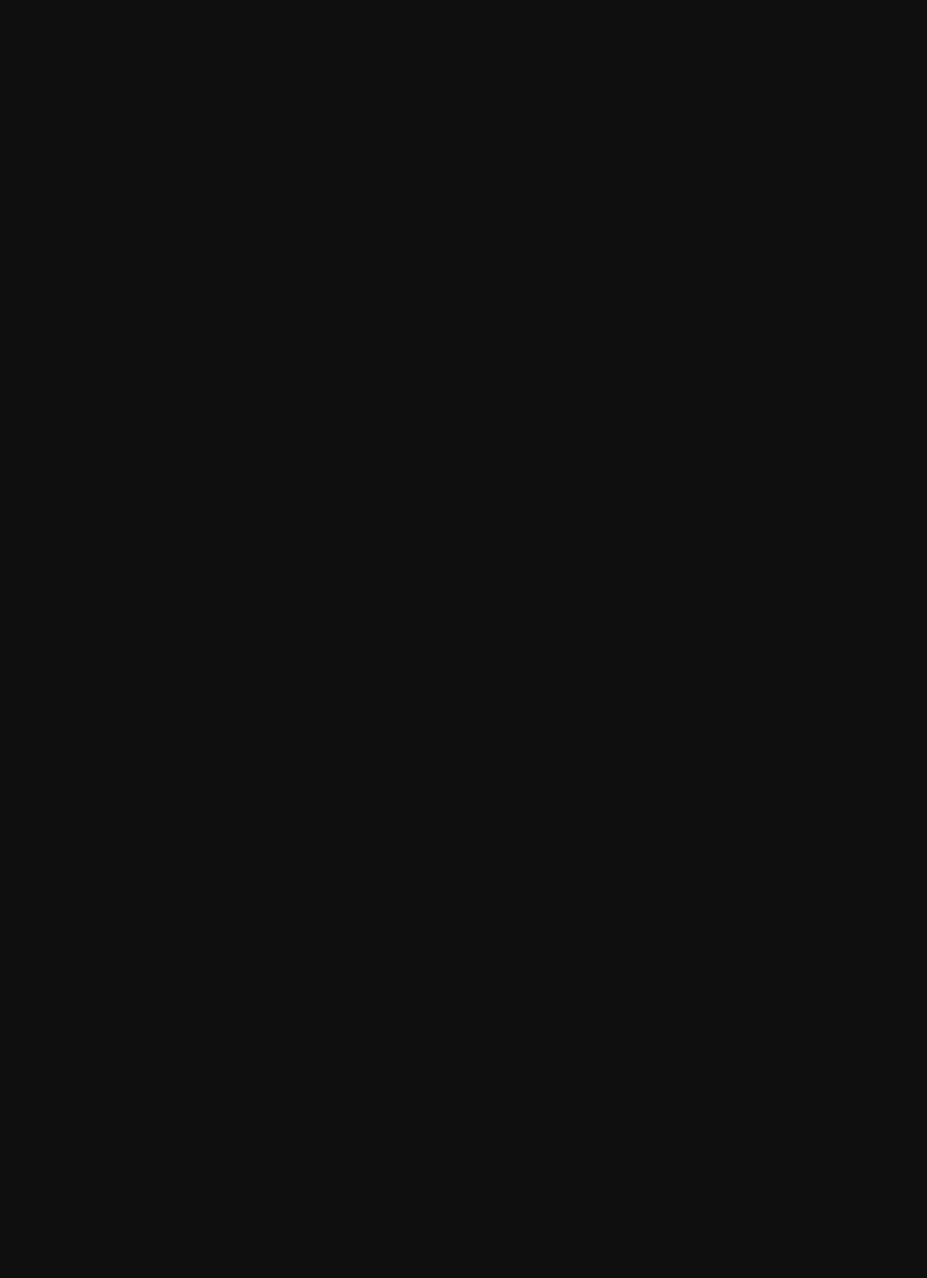
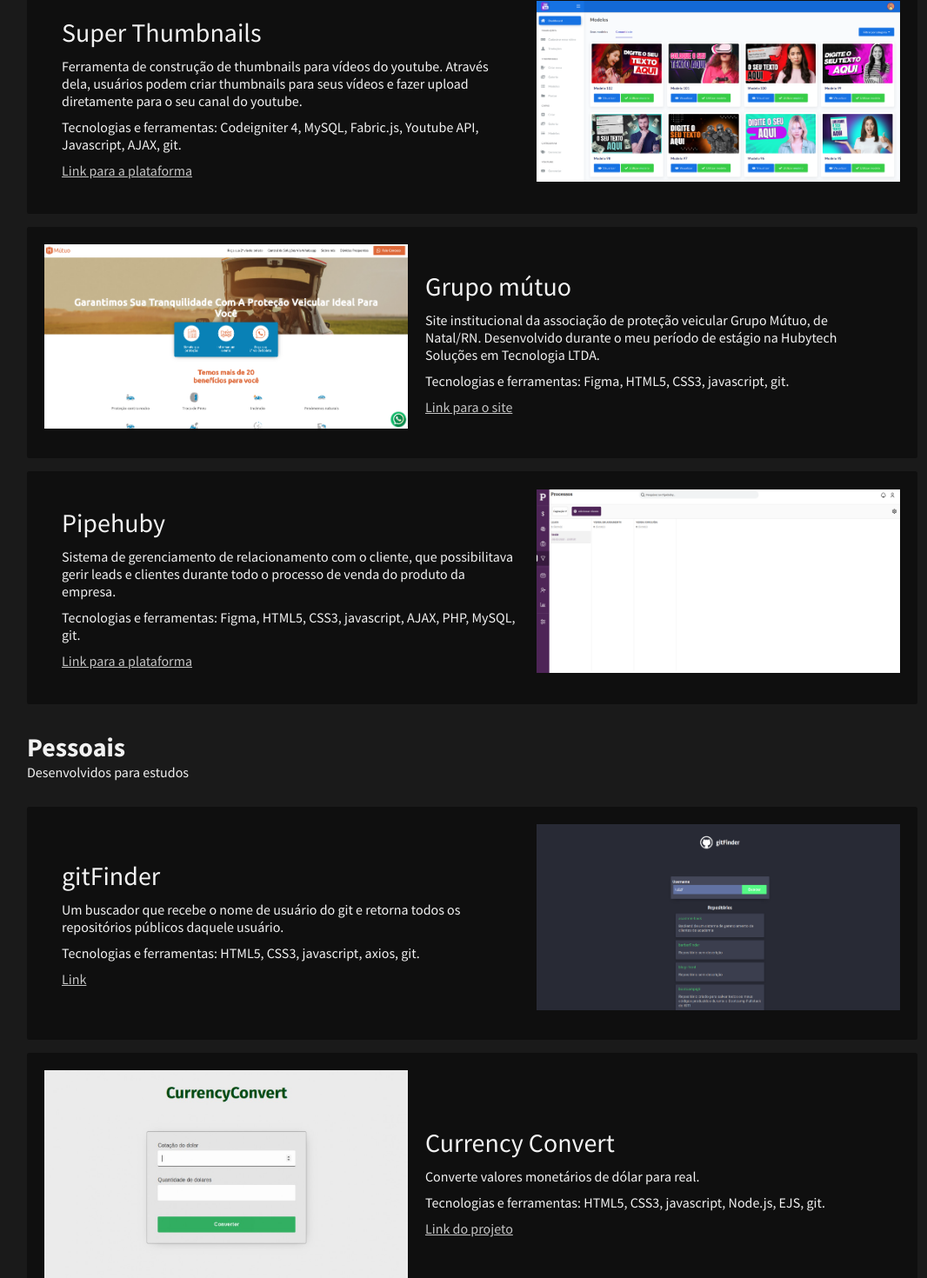
Before and after one commit to lu1zf/lu1zf.github.io, a React (Create React App) app: page / in a window 1280 px wide. Shown: the part 1020-2490 px from the top of the page at 87% size, without its empty margins (97-1163 px from the left). Before the commit the page ends 800 px from the top, so only its background shows below. Built offline with nearby package versions, Linux system fonts and the light colour scheme.

Commit message:
feat(projects): Create Projects

```diff
--- a/src/App.js
+++ b/src/App.js
@@ -1,5 +1,6 @@
 import './App.css';
 import Navbar from './components/Navbar';
+import Projects from './components/Projects';
 import Welcome from './components/Welcome';
 
 function App() {
@@ -7,6 +8,7 @@ function App() {
     <div className="App">
       <Navbar />
       <Welcome />
+      <Projects />
     </div>
   );
 }
--- /dev/null
+++ b/src/components/Projects/index.js
@@ -0,0 +1,137 @@
+import './styles.css';
+import tubetoolsImg from '../../assets/tubetools.png';
+import mutuoImg from '../../assets/mutuo_associados.png';
+import pipehubyImg from '../../assets/pipehuby.png';
+import proffyImg from '../../assets/proffy.png';
+import gitfinderImg from '../../assets/gitfinder.png';
+import currencyConvertImg from '../../assets/currency-convert.png';
+
+const Projects = () => {
+  return (
+    <section id="projects">
+      <div className="section-container">
+        <h2>Projetos</h2>
+        <h3>Profissionais</h3>
+        <p>Desenvolvidos para empresas</p>
+        <div className="projects-container">
+          <div className="project-tile" id="super-thumbnails">
+            <div className="project-data">
+              <div className="project-title">
+                Super Thumbnails
+              </div>
+              <p className="project-description">
+                Ferramenta de construção de thumbnails para vídeos do youtube. Através dela, usuários podem criar
+                thumbnails para seus vídeos e fazer upload diretamente para o seu canal do youtube.
+              </p>
+              <div className="project-techs">
+                Tecnologias e ferramentas: Codeigniter 4, MySQL, Fabric.js, Youtube API, Javascript, AJAX, git.
+              </div>
+              <div className="project-source">
+                <a className="project-link" href="https://app.tubetools.com" target="_blank">Link para a plataforma</a>
+              </div>
+            </div>
+            <div className="project-image">
+              <img src={tubetoolsImg} alt="super thumbnails" id="image-super-thumbnails" />
+            </div>
+          </div>
+          <div className="project-tile" id="grupo-mutuo">
+            <div className="project-image">
+              <img src={mutuoImg} alt="Mutuo associados" id="image-grupo-mutuo" />
+            </div>
+            <div className="project-data">
+              <div className="project-title">
+                Grupo mútuo
+              </div>
+              <div className="project-description">
+                Site institucional da associação de proteção veicular Grupo Mútuo, de Natal/RN. Desenvolvido durante o meu
+                período de estágio na Hubytech Soluções em Tecnologia LTDA.
+              </div>
+              <div className="project-techs">
+                Tecnologias e ferramentas: Figma, HTML5, CSS3, javascript, git.
+              </div>
+              <a className="project-link" href="https://grupomutuo.com.br/" target="_blank">Link para o site</a>
+            </div>
+          </div>
+          <div className="project-tile" id="third">
+            <div className="project-data">
+              <div className="project-title">
+                Pipehuby
+              </div>
+              <div className="project-description">
+                Sistema de gerenciamento de relacionamento com o cliente,
+                que possibilitava gerir leads e clientes durante todo o processo de venda do produto da empresa.
+              </div>
+              <div className="project-techs">
+                Tecnologias e ferramentas: Figma, HTML5, CSS3, javascript, AJAX, PHP, MySQL, git.
+              </div>
+              <a className="project-link" href="https://app.pipehuby.com/" target="_blank">Link para a plataforma</a>
+            </div>
+            <div className="project-image">
+              <img src={pipehubyImg} alt="super thumbnails" id="image-third" />
+            </div>
+          </div>
+        </div>
+        <h3>Pessoais</h3>
+        <p>Desenvolvidos para estudos</p>
+        <div className="projects-container">
+          <div className="project-tile" id="gitfinder">
+            <div className="project-data">
+              <div className="project-title">
+                gitFinder
+              </div>
+              <div className="project-description">
+                Um buscador que recebe o nome de usuário do git e retorna todos os
+                repositórios públicos daquele usuário.
+              </div>
+              <div className="project-techs">
+                Tecnologias e ferramentas: HTML5, CSS3, javascript, axios, git.
+              </div>
+              <a className="project-link" href="https://www.github.com/lu1zf/gitfinder" target="_blank">Link</a>
+            </div>
+            <div className="project-image">
+              <img src={gitfinderImg} alt="gitfinder" id="image-gitfinder" />
+            </div>
+          </div>
+          <div className="project-tile" id="currency-convert">
+            <div className="project-image">
+              <img src={currencyConvertImg} alt="Currency Convert" id="image-currency-convert" />
+            </div>
+            <div className="project-data">
+              <div className="project-title">
+                Currency Convert
+              </div>
+              <div className="project-description">
+                Converte valores monetários de dólar para real.
+              </div>
+              <div className="project-techs">
+                Tecnologias e ferramentas: HTML5, CSS3, javascript, Node.js, EJS, git.
+              </div>
+              <a className="project-link" href="https://www.github.com/lu1zf/currencyconvert" target="_blank">Link do
+                projeto</a>
+            </div>
+          </div>
+          <div className="project-tile" id="proffy">
+            <div className="project-data">
+              <div className="project-title">
+                Proffy
+              </div>
+              <div className="project-description">
+                Desenvolvido durante o evento Next Level Week, da RocketSeat. O sistema conecta professores e alunos que
+                se interessam em dar ou receber aulas particulares.
+              </div>
+              <div className="project-techs">
+                Tecnologias e ferramentas: HTML5, CSS3, javascript, Node.js, SQLite, git.
+              </div>
+              <a className="project-link" href="https://www.github.com/lu1zf/proffy" target="_blank">Link do projeto</a>
+            </div>
+            <div className="project-image">
+              <img src={proffyImg} alt="super thumbnails" id="image-proffy" />
+            </div>
+          </div>
+        </div>
+      </div>
+    </section>
+  );
+}
+
+export default Projects;
--- /dev/null
+++ b/src/components/Projects/styles.css
@@ -0,0 +1,72 @@
+#projects {
+  background: var(--dark-secondary);
+  padding-bottom: 4rem;
+  text-align: left;
+}
+
+.projects-container {
+  margin: 3rem 0;
+}
+
+.project-tile {
+  background: var(--dark-primary);
+  border-radius: .25rem;
+  margin-bottom: 1.5rem;
+  padding: 2rem;
+  display: flex;
+  align-items: center;
+  justify-content: space-between;
+  transition: var(--transition);
+}
+
+.project-tile:hover {
+  transform: scale(1.05);
+}
+
+.project-tile .project-data {
+  padding: 2rem;
+  width: 100%;
+}
+
+.project-tile .project-data .project-title {
+  font-size: 3rem;
+  margin-bottom: 1rem;
+}
+
+.project-tile .project-image {
+  width: 75rem;
+}
+
+.project-image img {
+  width: 100%;
+}
+
+.project-description,
+.project-techs,
+.project-image {
+  margin-bottom: 1rem;
+}
+
+.project-link,
+.footer-link {
+  text-decoration: underline;
+}
+
+@media (max-width: 61.25em) {
+  .project-tile {
+    width: 100%;
+    display: flex;
+  }
+
+  .project-tile:nth-child(2n+1) {
+    flex-direction: column-reverse;
+  }
+
+  .project-tile:nth-child(2n) {
+    flex-direction: column;
+  }
+
+  .project-tile .project-image {
+    width: 100%;
+  }
+}
```
